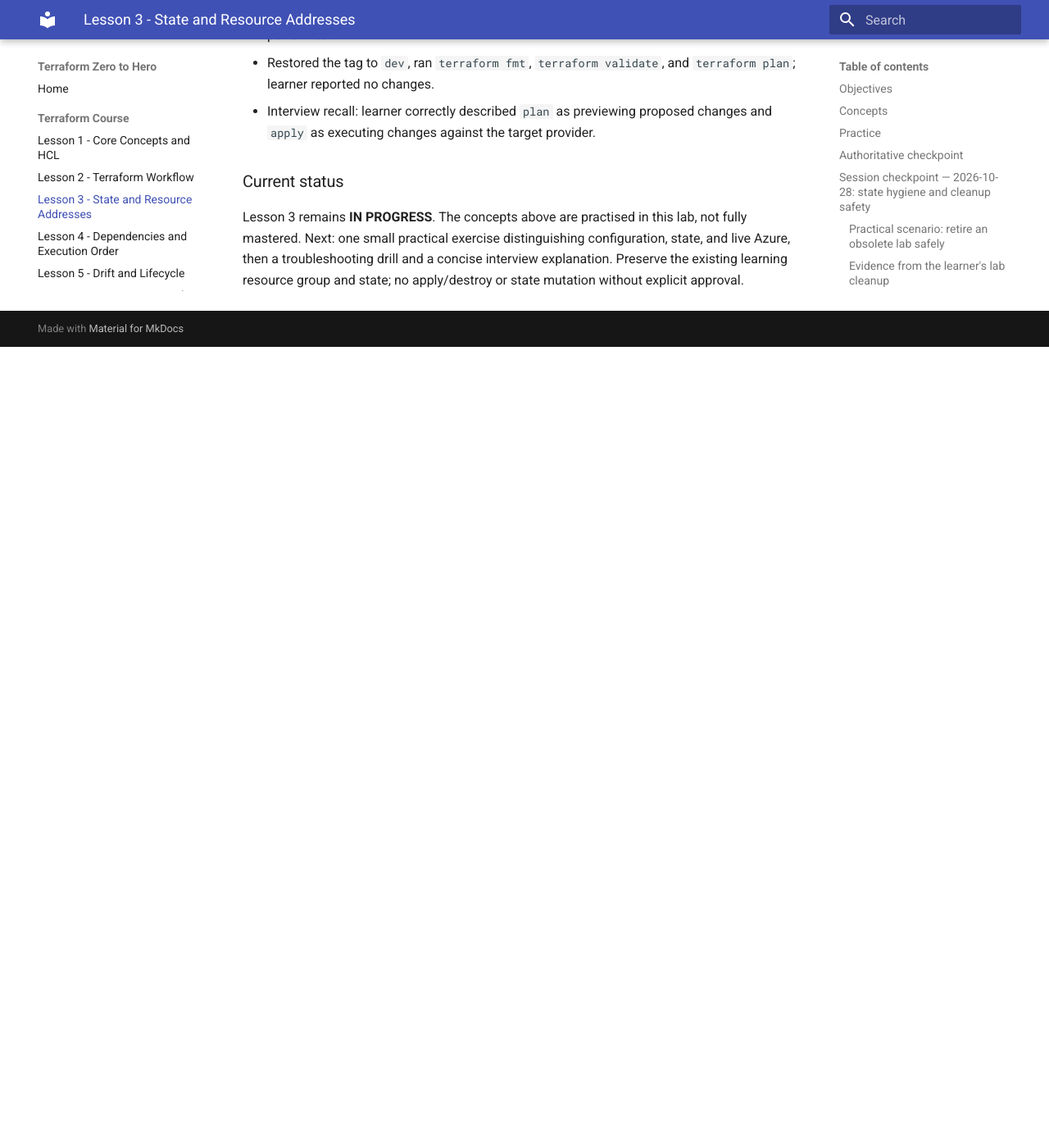
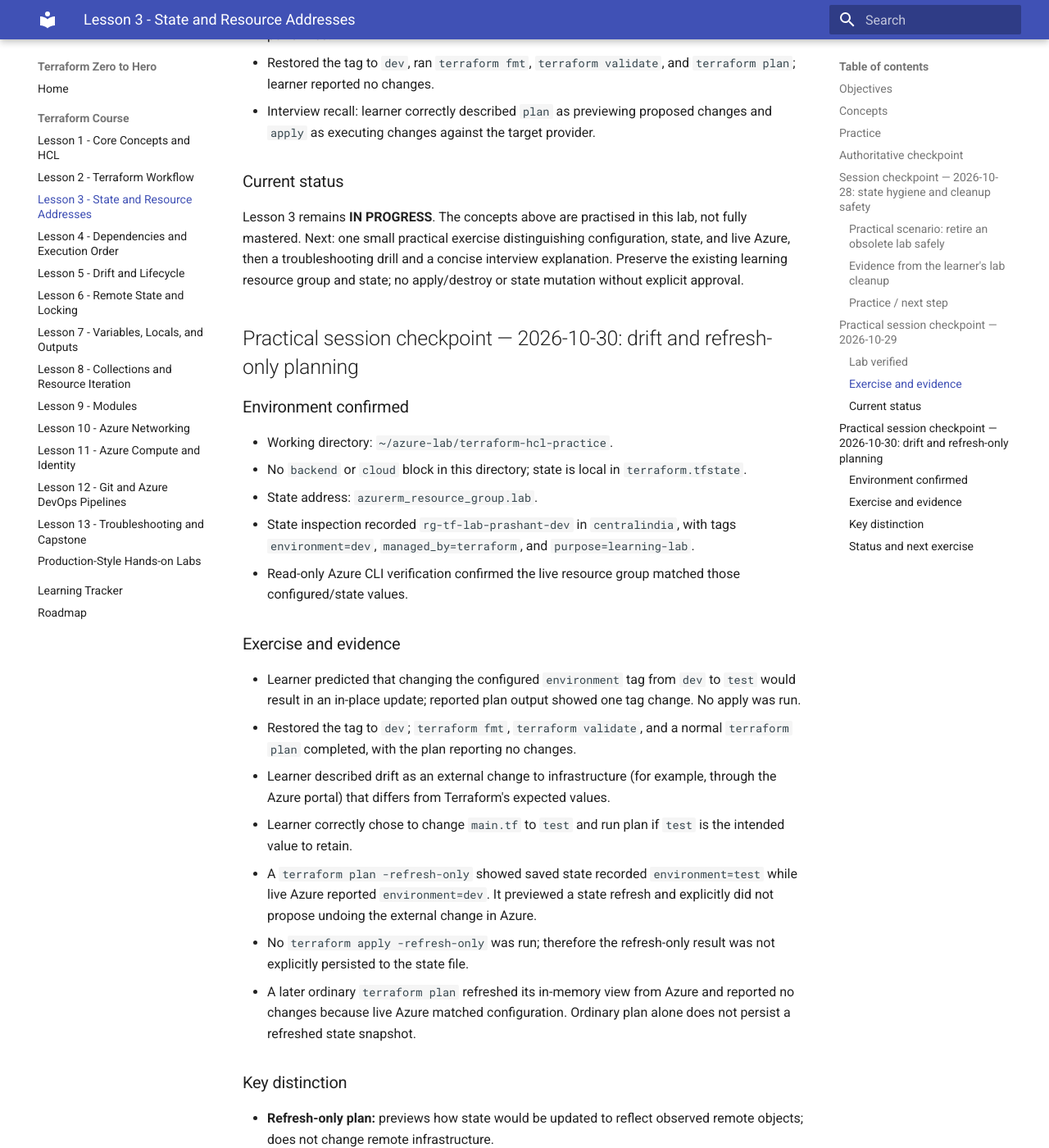
Before and after one commit to pshewale-dev/terraform-azure-lab, an MkDocs documentation site: the page built from docs/lesson-03-state.md, in a window 1280 px wide and 1400 px high, scrolled down 2336 px. Shown: the whole window at 82% size. Built offline with MkDocs 1.6.1 and Material for MkDocs 9.7.7, drawn with Linux system fonts in a browser that asks for light colours; before the commit the page ends 2759 px from its top, so only the background shows below that; some of the changed text lies outside the part shown.

Commit message:
docs: add Lesson 3 drift and refresh notes

```diff
--- a/docs/lesson-03-state.md
+++ b/docs/lesson-03-state.md
@@ -58,3 +58,33 @@ Continue with a prediction-first, read-only exercise about configuration versus
 
 ### Current status
 Lesson 3 remains **IN PROGRESS**. The concepts above are practised in this lab, not fully mastered. Next: one small practical exercise distinguishing configuration, state, and live Azure, then a troubleshooting drill and a concise interview explanation. Preserve the existing learning resource group and state; no apply/destroy or state mutation without explicit approval.
+
+
+
+## Practical session checkpoint — 2026-10-30: drift and refresh-only planning
+
+### Environment confirmed
+- Working directory: `~/azure-lab/terraform-hcl-practice`.
+- No `backend` or `cloud` block in this directory; state is local in `terraform.tfstate`.
+- State address: `azurerm_resource_group.lab`.
+- State inspection recorded `rg-tf-lab-prashant-dev` in `centralindia`, with tags `environment=dev`, `managed_by=terraform`, and `purpose=learning-lab`.
+- Read-only Azure CLI verification confirmed the live resource group matched those configured/state values.
+
+### Exercise and evidence
+- Learner predicted that changing the configured `environment` tag from `dev` to `test` would result in an in-place update; reported plan output showed one tag change. No apply was run.
+- Restored the tag to `dev`; `terraform fmt`, `terraform validate`, and a normal `terraform plan` completed, with the plan reporting no changes.
+- Learner described drift as an external change to infrastructure (for example, through the Azure portal) that differs from Terraform's expected values.
+- Learner correctly chose to change `main.tf` to `test` and run plan if `test` is the intended value to retain.
+- A `terraform plan -refresh-only` showed saved state recorded `environment=test` while live Azure reported `environment=dev`. It previewed a state refresh and explicitly did not propose undoing the external change in Azure.
+- No `terraform apply -refresh-only` was run; therefore the refresh-only result was not explicitly persisted to the state file.
+- A later ordinary `terraform plan` refreshed its in-memory view from Azure and reported no changes because live Azure matched configuration. Ordinary plan alone does not persist a refreshed state snapshot.
+
+### Key distinction
+- **Refresh-only plan:** previews how state would be updated to reflect observed remote objects; does not change remote infrastructure.
+- **Refresh-only apply:** persists the refreshed state snapshot; it is a state update, not an infrastructure correction.
+- **Ordinary plan:** refreshes remote objects for planning and compares the refreshed view with configuration; it may propose infrastructure changes when configuration differs from live reality. Running plan alone does not persist the refreshed snapshot.
+
+### Status and next exercise
+Lesson 3 remains **IN PROGRESS**. The learner demonstrated drift reasoning and interpreted the refresh-only output for this scenario; further independent explanation and troubleshooting are still required. Next, ask the learner to explain in their own words why saved state can differ from live Azure and distinguish the three operations above, then practise a concise interview response.
+
+**Safety:** No apply, destroy, state mutation, or Azure resource change occurred in this session. Preserve `rg-tf-lab-prashant-dev` and its local state. No state mutation, backend migration, or impactful Azure operation without fresh explicit approval.
```
